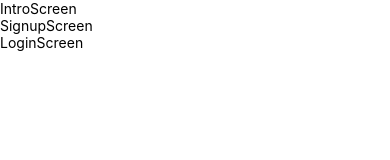
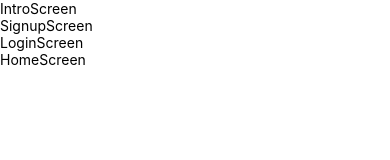
Before and after one commit to Sedinamm/HealthX, a React Native app: screen / in a window 390 px wide. Shown: the top 160 px of the page. Built offline with nearby package versions, Linux system fonts and the light colour scheme.

Commit message:
imported HomeScreen iin App.js

```diff
--- a/App.js
+++ b/App.js
@@ -3,6 +3,7 @@ import { StyleSheet, Text, View } from "react-native";
 import IntroScreen from "./Screens/IntroScreen";
 import SignupScreen from "./Screens/SignupScreen";
 import LoginScreen from "./Screens/LoginScreen";
+import HomeScreen from "./Screens/HomeScreen";
 
 export default function App() {
   return (
@@ -10,6 +11,7 @@ export default function App() {
       <IntroScreen />
       <SignupScreen />
       <LoginScreen />
+      <HomeScreen />
     </View>
   );
 }
```
